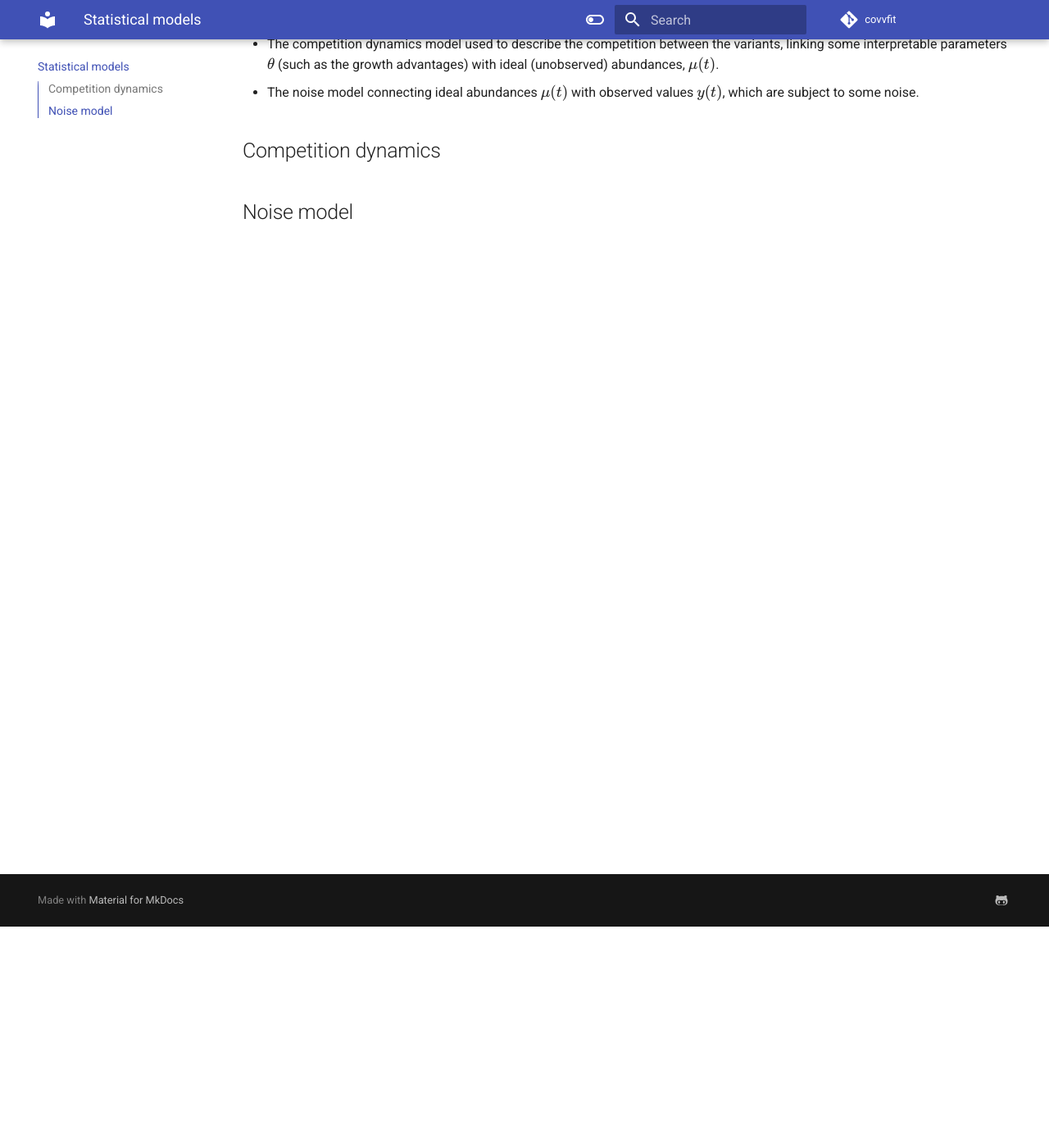
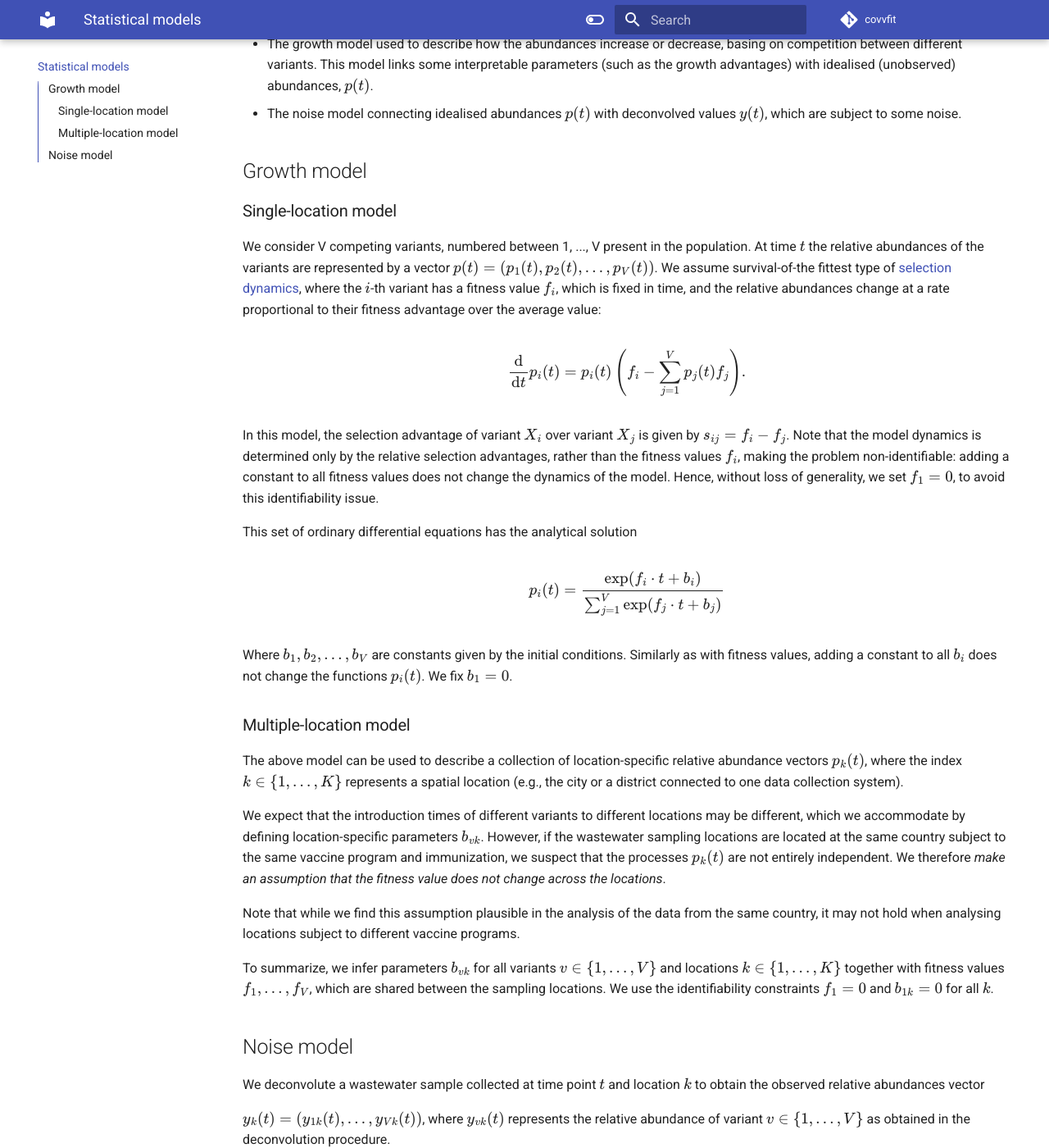
Before and after one commit to cbg-ethz/covvfit-, an MkDocs documentation site: the page built from docs/models.md, in a window 1280 px wide and 1400 px high, scrolled down 270 px. Shown: the whole window at 82% size. Built offline with MkDocs 1.6.1 and Material for MkDocs 9.7.7, drawn with Linux system fonts in a browser that asks for light colours; comment, search, counter and statistics services are not loaded; some of the changed text lies outside the part shown.

Commit message:
Add model description

```diff
--- a/docs/models.md
+++ b/docs/models.md
@@ -4,12 +4,53 @@ Here, we explain the statistical models used.
 
 The models are composed of two components:
 
-  - The competition dynamics model used to describe the competition between the variants, linking some interpretable parameters $\theta$ (such as the growth advantages) with ideal (unobserved) abundances, $\mu(t)$.
-  - The noise model connecting ideal abundances $\mu(t)$ with observed values $y(t)$, which are subject to some noise.
+  - The growth model used to describe how the abundances increase or decrease, basing on competition between different variants. This model links some interpretable parameters (such as the growth advantages) with idealised (unobserved) abundances, $p(t)$.
+  - The noise model connecting idealised abundances $p(t)$ with deconvolved values $y(t)$, which are subject to some noise.
 
-## Competition dynamics
+## Growth model
 
+### Single-location model
 
+We consider V competing variants, numbered between 1, ..., V present in the population. At time $t$ the relative abundances of the variants are represented by a vector $p (t) = (p_1(t), p_2(t), ..., p_V(t))$.
+We assume survival-of-the fittest type of [selection dynamics](https://en.wikipedia.org/wiki/Replicator_equation#Equation), where the $i$-th variant has a fitness value $f_i$, which is fixed in time, and the relative abundances change at a rate proportional to their fitness advantage over the average value:
 
+$$ \frac{\mathrm d}{\mathrm dt}p_i(t)= p_i(t)\left(f_i - \sum_{j=1}^V p_j(t) f_j \right).$$
+
+In this model, the selection advantage of variant $X_i$ over variant $X_j$ is given by $s_{ij}=f_i-f_j$.
+Note that the model dynamics is determined only by the relative selection advantages, rather than the fitness values $f_i$, making the problem non-identifiable: adding a constant to all fitness values does not change the dynamics of the model.
+Hence, without loss of generality, we set $f_1=0$, to avoid this identifiability issue.
+
+This set of ordinary differential equations has the analytical solution
+
+$$ p_i(t)=\frac{\exp(f_i\cdot t+b_i)}{ \sum_{j=1}^V \exp(f_j\cdot t + b_j)} $$
+
+Where $b_1, b_2, ..., b_V$ are constants given by the initial conditions. Similarly as with fitness values, adding a constant to all $b_i$ does not change the functions $p_i(t)$. We fix $b_1 = 0$.
+
+### Multiple-location model
+
+The above model can be used to describe a collection of location-specific relative abundance vectors $p_k(t)$, where the index $k\in \{1,..., K\}$ represents a spatial location (e.g., the city or a district connected to one data collection system).
+
+We expect that the introduction times of different variants to different locations may be different, which we accommodate by defining location-specific parameters $b_{vk}$. However, if the wastewater sampling locations are located at the same country subject to the same vaccine program and immunization, we suspect that the processes $p_k(t)$ are not entirely independent.
+We therefore *make an assumption that the fitness value does not change across the locations*.
+
+Note that while we find this assumption plausible in the analysis of the data from the same country, it may not hold when analysing locations subject to different vaccine programs.
+
+To summarize, we infer parameters $b_{vk}$ for all variants $v\in \{1, ..., V\}$ and locations $k\in \{1,..., K\}$  together with fitness values $f_1, ..., f_V$, which are shared between the sampling locations.
+We use the identifiability constraints $f_1 = 0$ and $b_{1k} = 0$ for all $k$.
 
 ## Noise model
+
+We deconvolute a wastewater sample collected at time point $t$ and location $k$ to obtain the observed relative abundances vector
+
+$y_k(t) =(y_{1k}(t), ..., y_{Vk}(t))$, where $y_{vk}(t)$ represents the relative abundance of variant $v\in \{1, ..., V\}$ as obtained in the deconvolution procedure.
+
+Due to a small load of viral signal, amplification through next generation sequencing method, and deconvolution procedure, we do not have an explicit generative model linking the ideal abundance value $p_k(t)$, to the deconvolved value $y_k(t)$.
+Instead, we use the quasi-likelihood approach, where we assume that $\mathbb E[y_k(t)] = p_k(t),$
+and use a covariance function in a generalized linear model corresponding to the scaled multinomial distribution.
+In this manner, the quasi-likelihood inference allows one to correct the obtained confidence intervals by using the dispersion parameter, which is adapted to capture the variance observed in the data.
+
+As both $y_k(t)$ and $p_k(t)$ are probability vectors, we use the quasi-multinomial model, in which the quasi-loglikelihood function is given by
+
+$$ q(f,b)= \sum_{k=1}^K \sum_{t=1}^T\sum_{v=1}^V y_{vk}(t) \log p_{vk}(t). $$
+
+We numerically optimize it to find the maximum quasi-likelihood estimate $\hat \theta = (\hat f, \hat b)$.
```
